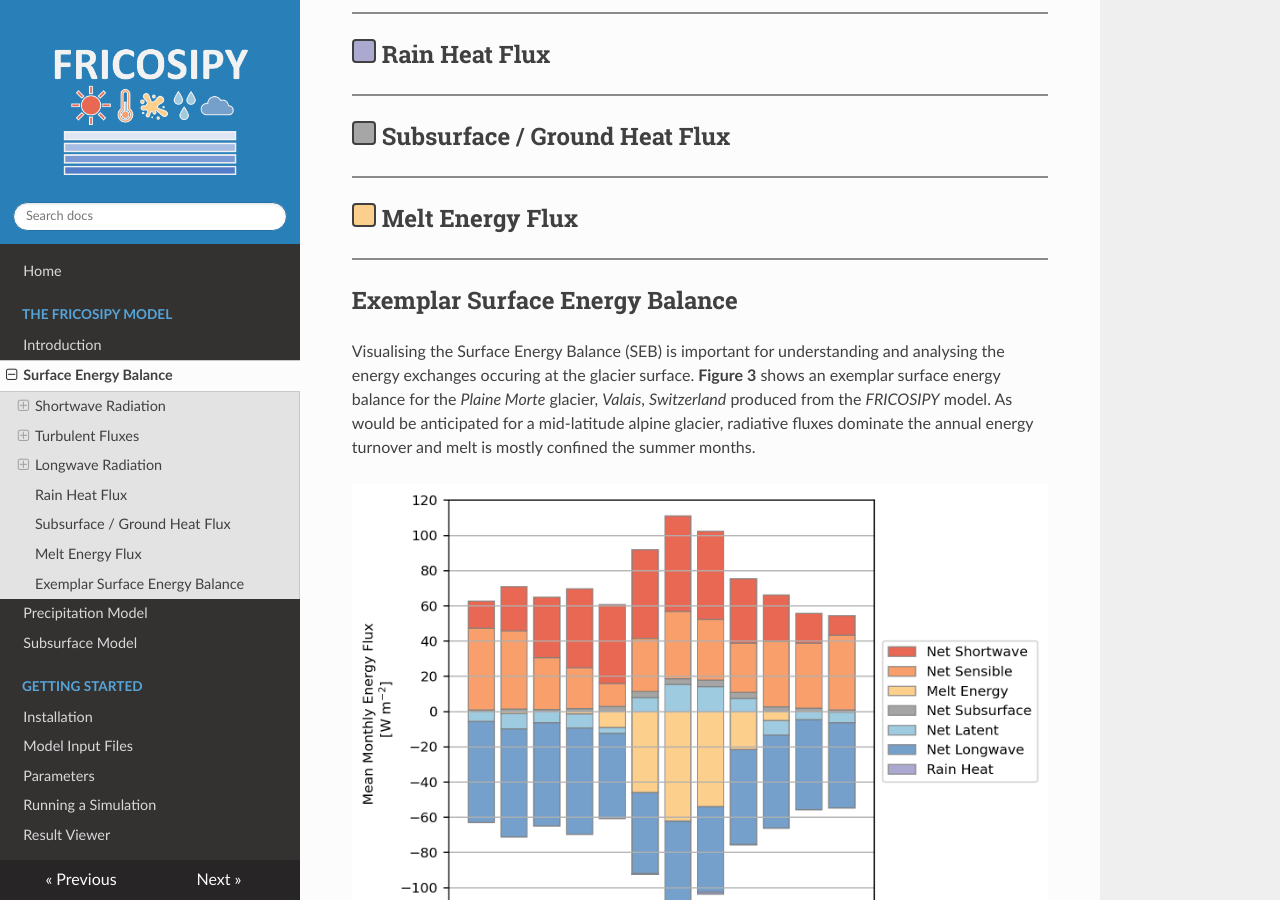
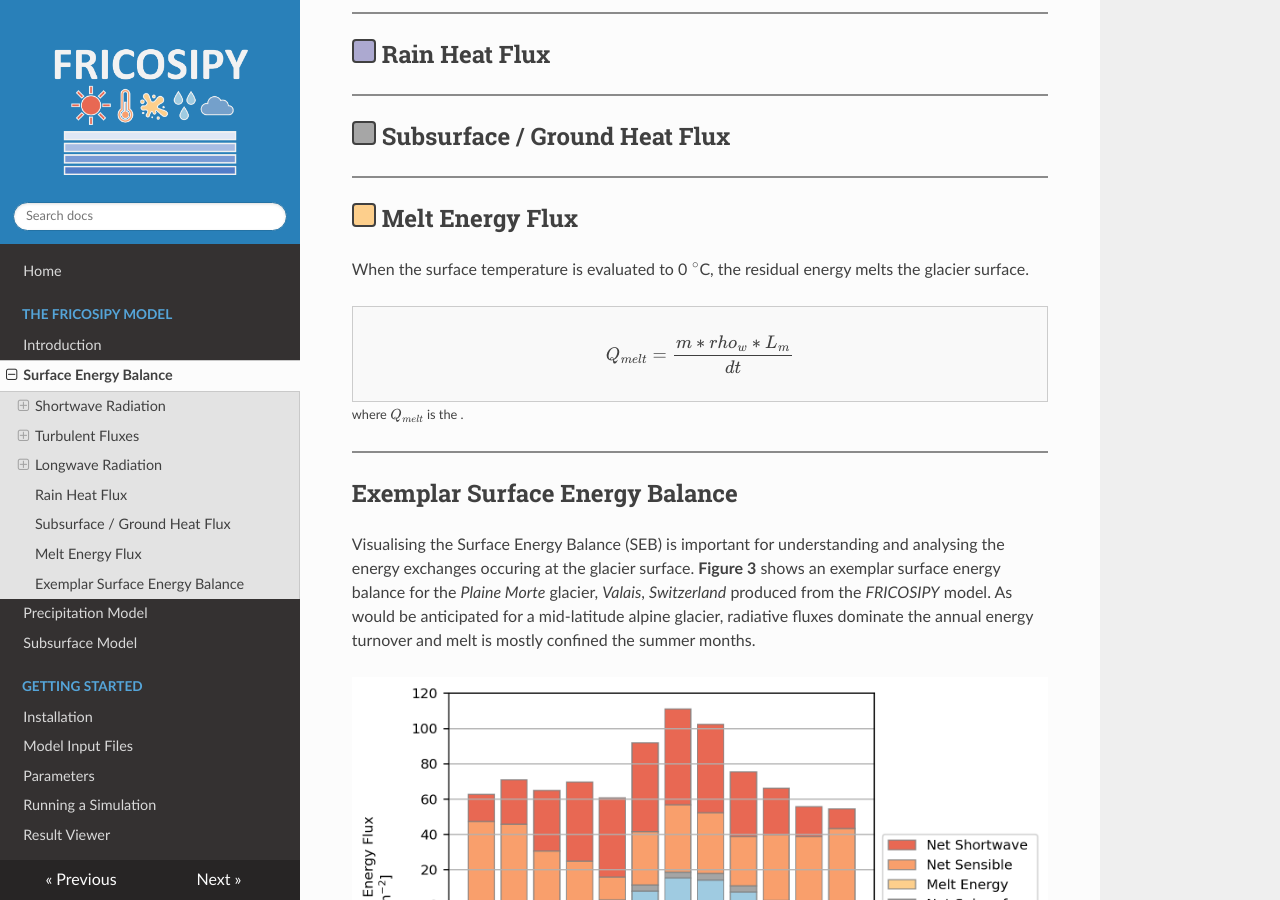
Before and after one commit to MarcusGastaldello/FRICOSIPY, an MkDocs documentation site: the page built from docs/surface_energy_balance.md, in a window 1280 px wide and 900 px high, scrolled down 2540 px. Built offline with MkDocs 1.6.1, drawn with Linux system fonts in a browser that asks for light colours; nearby versions of some CDN libraries.

Commit message:
Update surface_energy_balance.md

```diff
--- a/docs/surface_energy_balance.md
+++ b/docs/surface_energy_balance.md
@@ -92,6 +92,15 @@ If the user is unable to provide incoming longwave radiation ($LW_{in}$) in the
 
 ## <span style="display: inline-block; width: 1em; height: 1em;background-color: #FDCF8C; border: 2px solid #404040; border-radius: 4px; "></span> Melt Energy Flux
 
+When the surface temperature is evaluated to 0 $^\circ$C, the residual energy melts the glacier surface.
+
+<div style="border:1px solid #ccc; padding:10px; background:#f9f9f9;">
+$$
+Q_{melt} = \frac{m * rho_{w} * L_{m}}{dt}
+$$
+</div>
+<small>where $Q_{melt}$  is the .</small>
+
 <hr style="height:2px; background-color:#8b8b8b; border:none;" />
 
 ## Exemplar Surface Energy Balance
```
